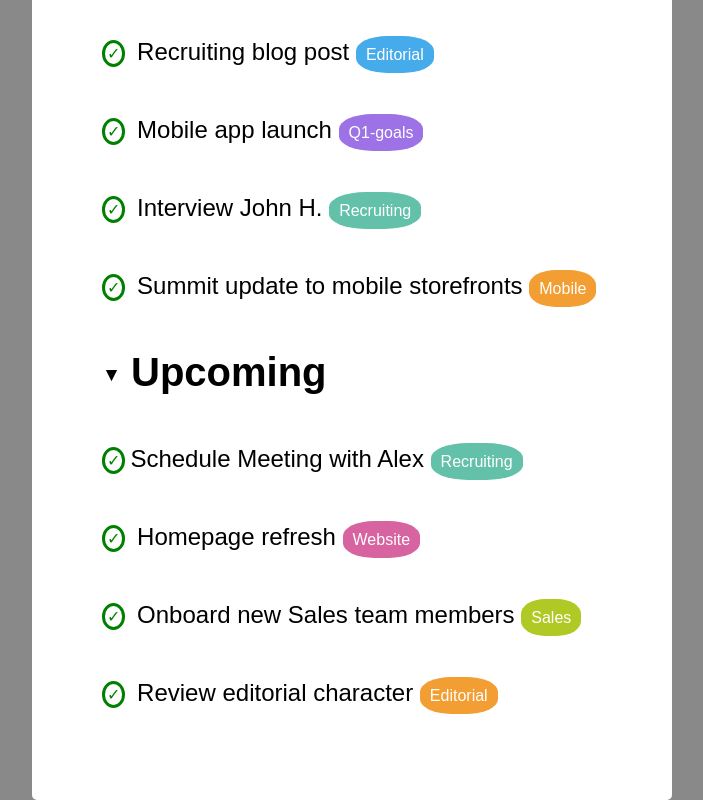
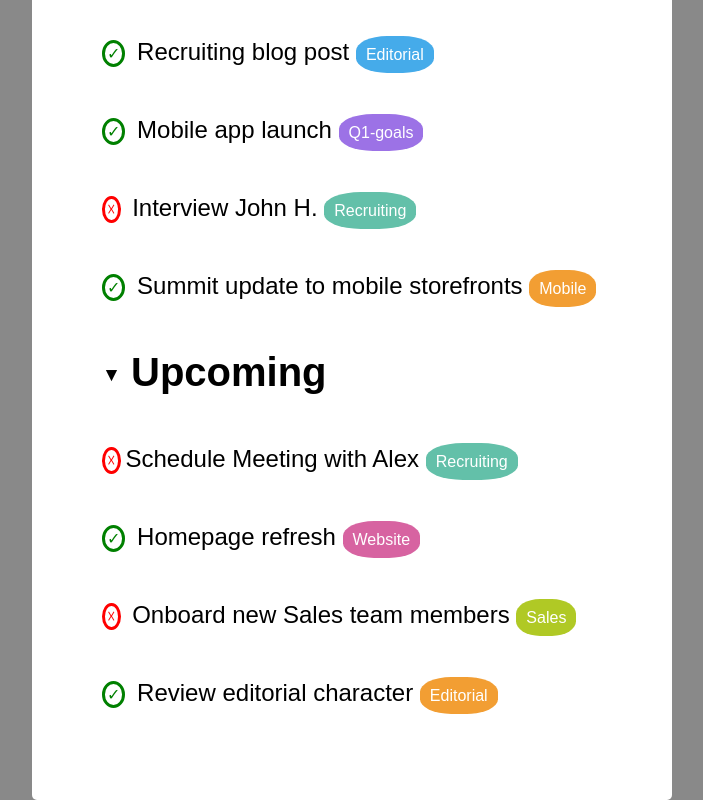
Before and after one commit to masepe95/html-css-toboolist, a plain HTML site: page index.html in a window 1280 px wide. Shown: the part 555-1355 px from the top of the page, without its empty margins (288-991 px from the left). Drawn offline with Linux system fonts and the light colour scheme.

Commit message:
final commit

```diff
--- a/css/style.css
+++ b/css/style.css
@@ -135,3 +135,15 @@ li{
 #orange-editorial{
     background-color: #f29e33;
 }
+
+.undone{
+    font-size: 1rem;
+    display: inline;
+    margin-right: 5px;
+    vertical-align: middle;
+    margin-left: 5%;
+    color: red;
+    border: 3px solid red;
+    border-radius: 50%;
+    padding: 2px;
+}
--- a/index.html
+++ b/index.html
@@ -32,7 +32,7 @@
                 <li class="small-task"><div class="checkmark">&#10003;</div> Mobile app launch
                     <div class="task-class" id="q1goals">Q1-goals</div>
                 </li>
-                <li class="small-task"><div class="checkmark">&#10003;</div> Interview John H.
+                <li class="small-task"><div class="undone">&#9747;</div> Interview John H.
                     <div class="task-class recruiting">Recruiting</div>
                 </li>
                 <li class="small-task"><div class="checkmark">&#10003;</div> Summit update to mobile storefronts
@@ -40,20 +40,18 @@
                 </li>
                 <li class="main-task"><span class="down-arrow">&#9660</span>Upcoming
                 </li>
-                <li class="small-task"><div class="checkmark">&#10003;</div>Schedule Meeting with Alex
+                <li class="small-task"><div class="undone">&#9747;</div>Schedule Meeting with Alex
                     <div class="task-class recruiting">Recruiting</div>
                 </li>
                 <li class="small-task"><div class="checkmark">&#10003;</div> Homepage refresh
                     <div class="task-class" id="website">Website</div>
                 </li>
-                <li class="small-task"><div class="checkmark">&#10003;</div> Onboard new Sales team members
+                <li class="small-task"><div class="undone">&#9747;</div> Onboard new Sales team members
                     <div class="task-class" id="sales">Sales</div>
                 </li>
                 <li class="small-task"><div class="checkmark">&#10003;</div> Review editorial character
                     <div class="task-class" id="orange-editorial">Editorial</div>
             </ul>
-
-
         </div>
     </main>
 </body>
```
